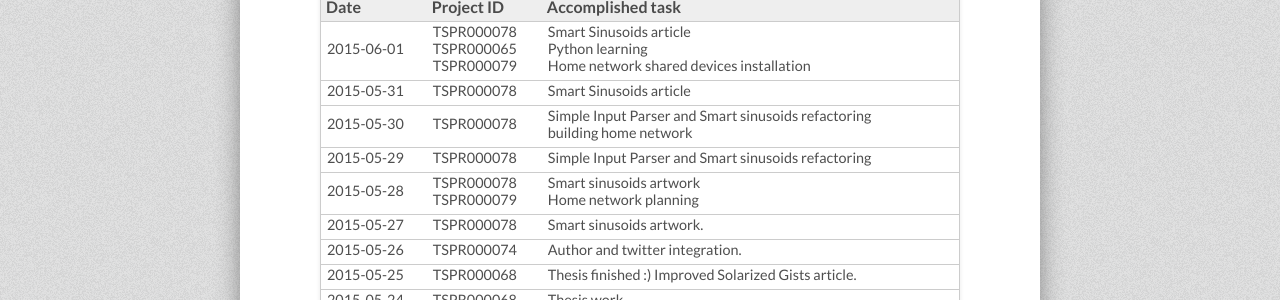
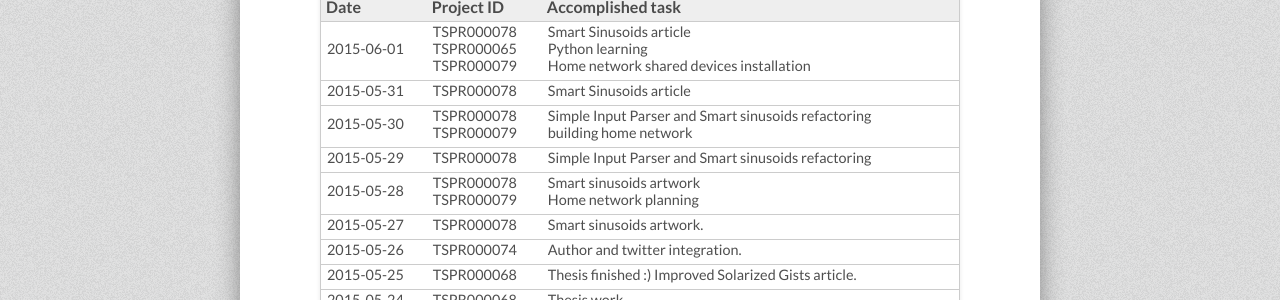
Before and after one commit to tiborsimon/tiborsimon.github.io, a Jekyll site: the page built from worklog/index.md, in a window 1280 px wide. Shown: the part 914-1214 px from the top of the page. Built offline with Jekyll 4.4.1, drawn with Linux system fonts in a browser that asks for light colours; nearby versions of some CDN libraries.

Commit message:
Update index.md

```diff
--- a/worklog/index.md
+++ b/worklog/index.md
@@ -31,7 +31,7 @@ Work harder!
 |:-----------|:------------|:------------|
 | 2015-06-01 | TSPR000078<br>TSPR000065<br>TSPR000079 | Smart Sinusoids article<br>Python learning<br>Home network shared devices installation
 | 2015-05-31 | TSPR000078 | Smart Sinusoids article
-| 2015-05-30 | TSPR000078 | Simple Input Parser and Smart sinusoids refactoring<br>building home network
+| 2015-05-30 | TSPR000078<br>TSPR000079 | Simple Input Parser and Smart sinusoids refactoring<br>building home network
 | 2015-05-29 | TSPR000078 | Simple Input Parser and Smart sinusoids refactoring
 | 2015-05-28 | TSPR000078<br>TSPR000079 | Smart sinusoids artwork<br>Home network planning
 | 2015-05-27 | TSPR000078 | Smart sinusoids artwork.
```
